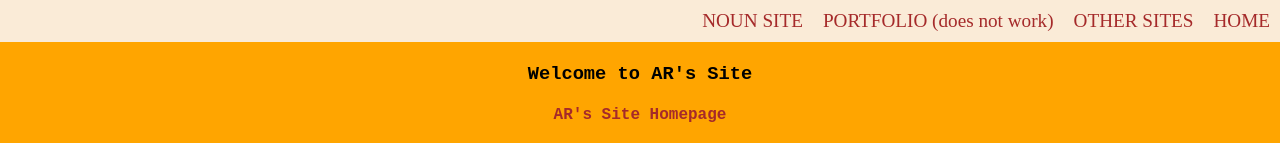
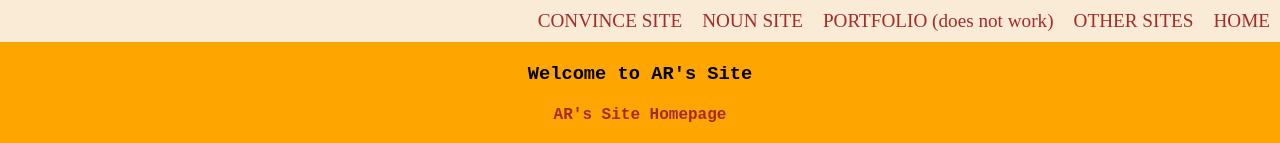
Before and after one commit to WVCS/index-VASTROPHEL, a plain HTML site: page index.html in a window 1280 px wide. Shown: the top 143 px of the page. Drawn offline with Linux system fonts and the light colour scheme.

Commit message:
Update index.html

```diff
--- a/index.html
+++ b/index.html
@@ -10,7 +10,8 @@
       <li class="navClass"><a href="index.html"> HOME </a></li>
       <li class="navClass"><a href="https://vastrophel.carrd.co/"> OTHER SITES </a></li>
       <li class="navClass"><a href="link to ANOTHER carrd i have to make lmao.html"> PORTFOLIO (does not work) </a></li>
-   <li class="navClass"><a href="nounsite.html"> NOUN SITE </a> </li>
+      <li class="navClass"><a href="nounsite.html"> NOUN SITE </a> </li>
+      <li class="navClass"><a href="convince.html"> CONVINCE SITE </a> </li>
       </nav>
 
       <center><img src="https://lh3.googleusercontent.com/pW1g8FIZYaSUaL9IV-fN4ep_tp6VnCFtYkEGgDfuvyT3xtgsLCSFKFuYDJZ6LjzzMp5vjxxs14Qo28S3kyUN4l_qogDJvC3QnwSZ2QuslQrjHrvbnBMrecahwB_EcbEl3DtFj1fsFg=w600-h315-p-k" height=533 /> </a> </center>
```
